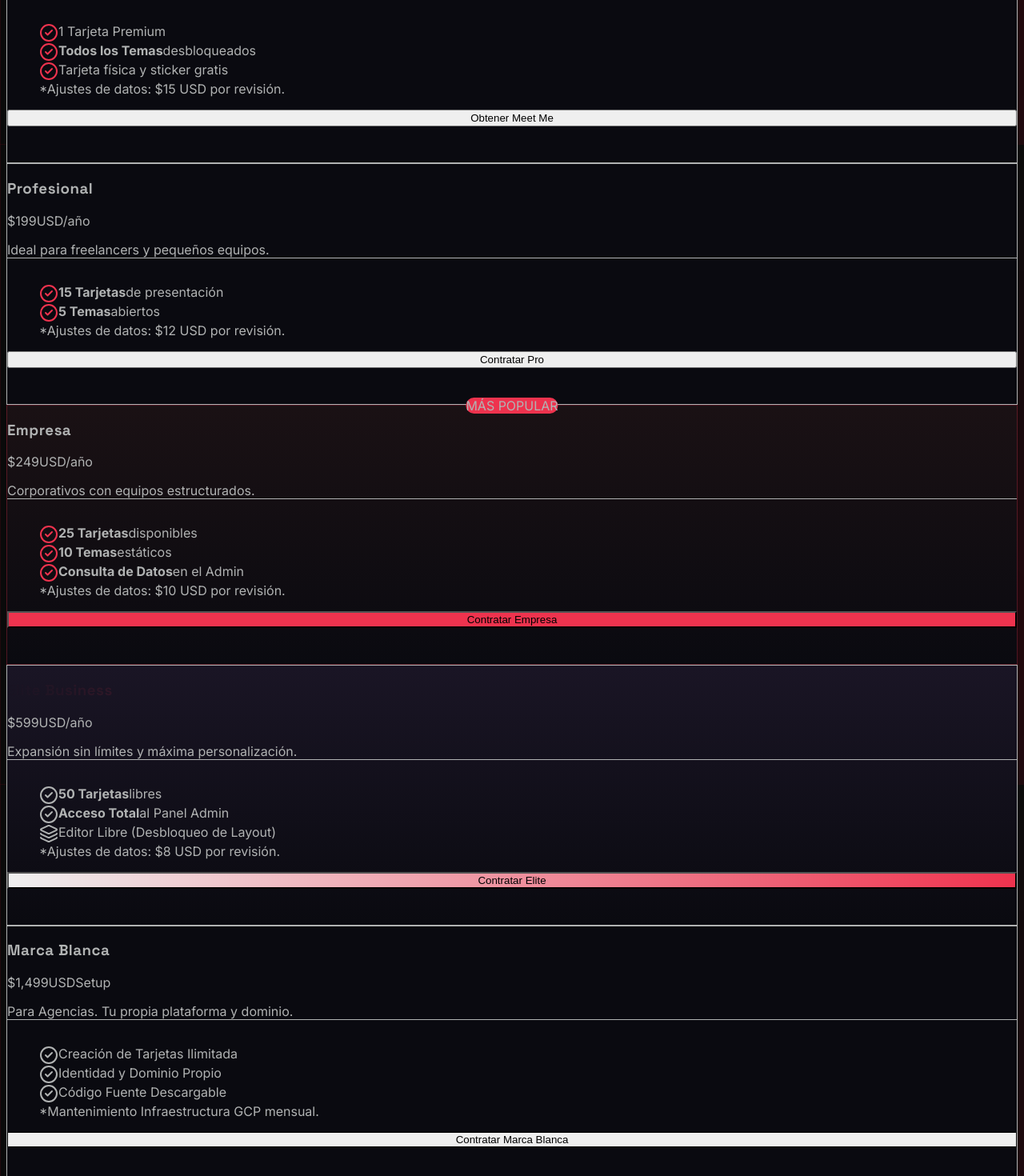
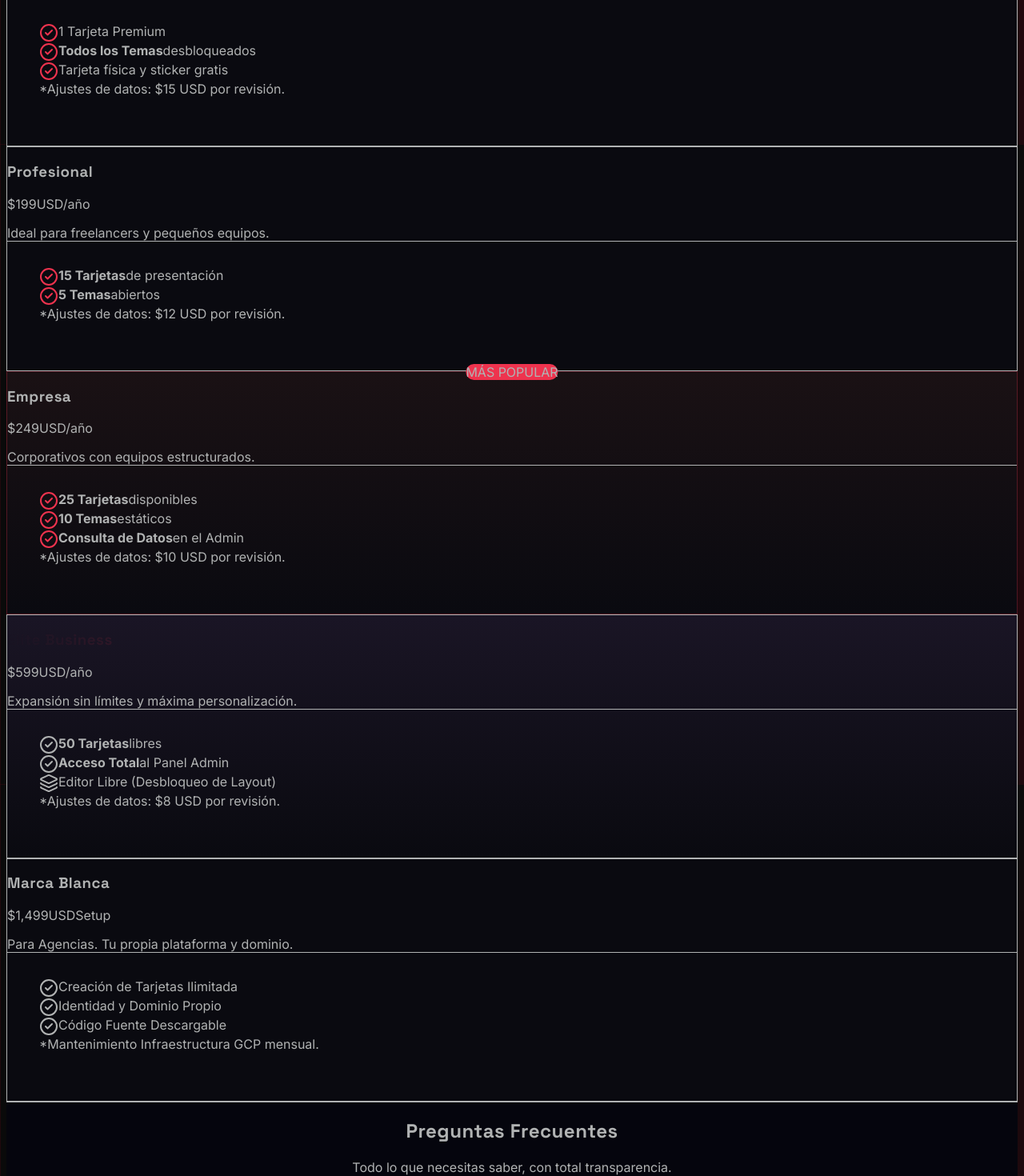
Before and after one commit to whoiselgallo/NFCvCards, a Next.js app: page / in a window 1280 px wide. Shown: the part 6220-7690 px from the top of the page at 80% size. Built offline with nearby package versions, Linux system fonts and the light colour scheme; no server answers; a web font is replaced by a local one.

Commit message:
fix: remove old stripe checkout buttons leaving only paypal

```diff
--- a/app/page.jsx
+++ b/app/page.jsx
@@ -427,9 +427,7 @@ export default function LandingPage() {
                   *Ajustes de datos: $15 USD por revisión.
                 </li>
               </ul>
-              <button onClick={() => handleCheckout('meetme')} className="w-full py-3 rounded-xl bg-white/10 text-white font-bold group-hover:bg-[#EE334E] transition-all">
-                Obtener Meet Me
-              </button>
+
                 <PayPalButton planId="P-1VJ73284XP012835MNKQJDLI" />
             </motion.div>
 
@@ -454,9 +452,7 @@ export default function LandingPage() {
                   *Ajustes de datos: $12 USD por revisión.
                 </li>
               </ul>
-              <button onClick={() => handleCheckout('pro')} className="w-full py-3 rounded-xl bg-white/10 text-white font-bold group-hover:bg-[#EE334E] transition-all">
-                Contratar Pro
-              </button>
+
                 <PayPalButton planId="P-9KP25231PY224692PNKQJG6Q" />
             </motion.div>
 
@@ -487,9 +483,7 @@ export default function LandingPage() {
                   *Ajustes de datos: $10 USD por revisión.
                 </li>
               </ul>
-              <button onClick={() => handleCheckout('business')} className="w-full py-3 rounded-xl bg-[#EE334E] text-white font-bold hover:bg-[#ff0003] transition-colors shadow-lg">
-                Contratar Empresa
-              </button>
+
                 <PayPalButton planId="P-2PW08512L5046373DNKQI2EY" />
             </motion.div>
 
@@ -517,9 +511,7 @@ export default function LandingPage() {
                   *Ajustes de datos: $8 USD por revisión.
                 </li>
               </ul>
-              <button onClick={() => handleCheckout('elite')} className="w-full py-3 rounded-xl bg-gradient-to-r from-purple-600 to-[#EE334E] text-white font-bold hover:opacity-90 transition-opacity">
-                  Contratar Elite
-              </button>
+
                 <PayPalButton planId="P-73J83679GV554154TNKQJFMQ" />
             </motion.div>
 
@@ -547,9 +539,7 @@ export default function LandingPage() {
                   *Mantenimiento Infraestructura GCP mensual.
                 </li>
               </ul>
-              <button onClick={() => handleCheckout('marcablanca')} className="w-full text-center w-full py-3 rounded-xl border border-white/20 text-white font-bold hover:bg-white/10 transition-colors">
-                Contratar Marca Blanca
-                </button>
+
                 <PayPalButton planId="P-64483344X0450694PNKQJQYI" />
             </motion.div>
           </div>
```
